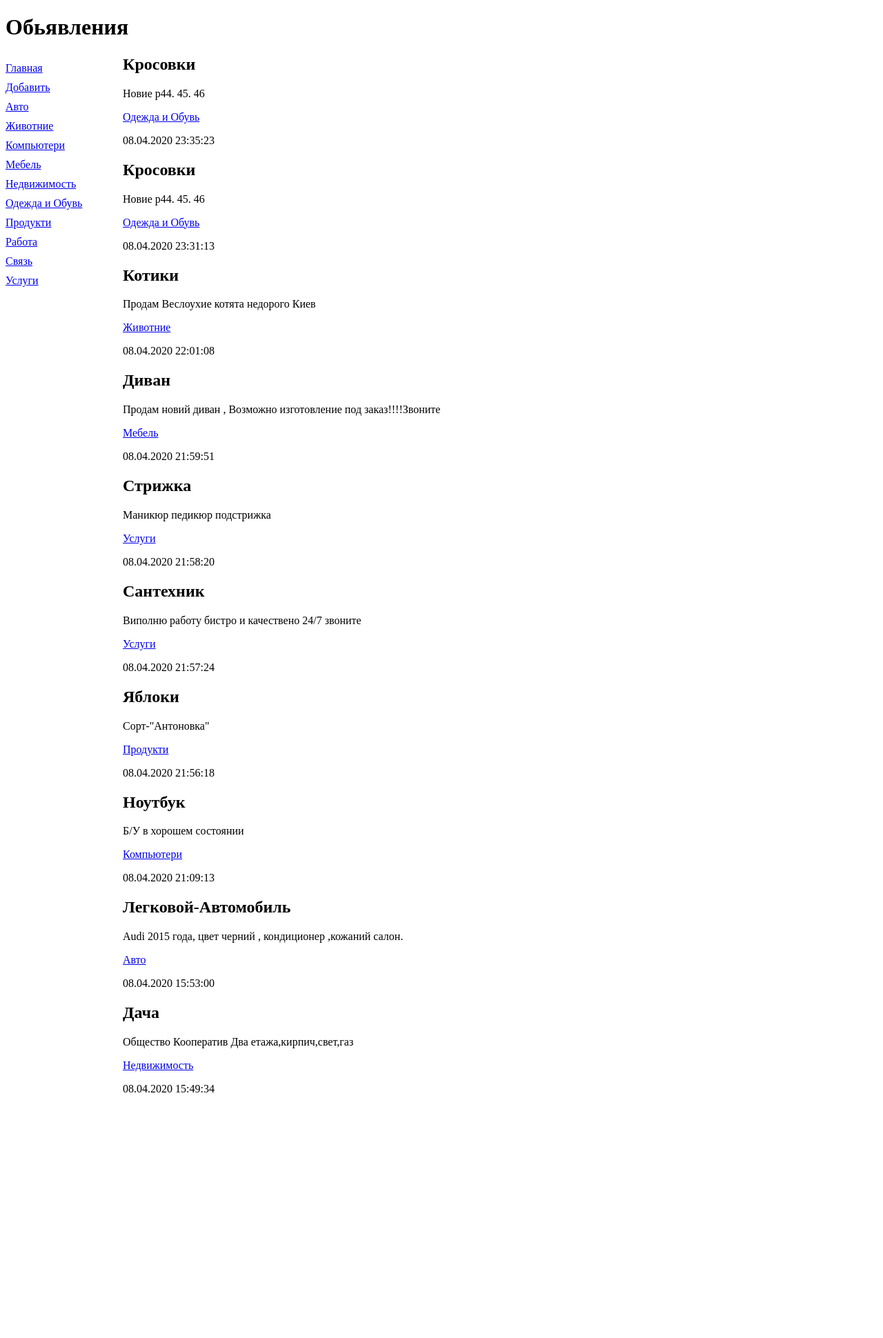
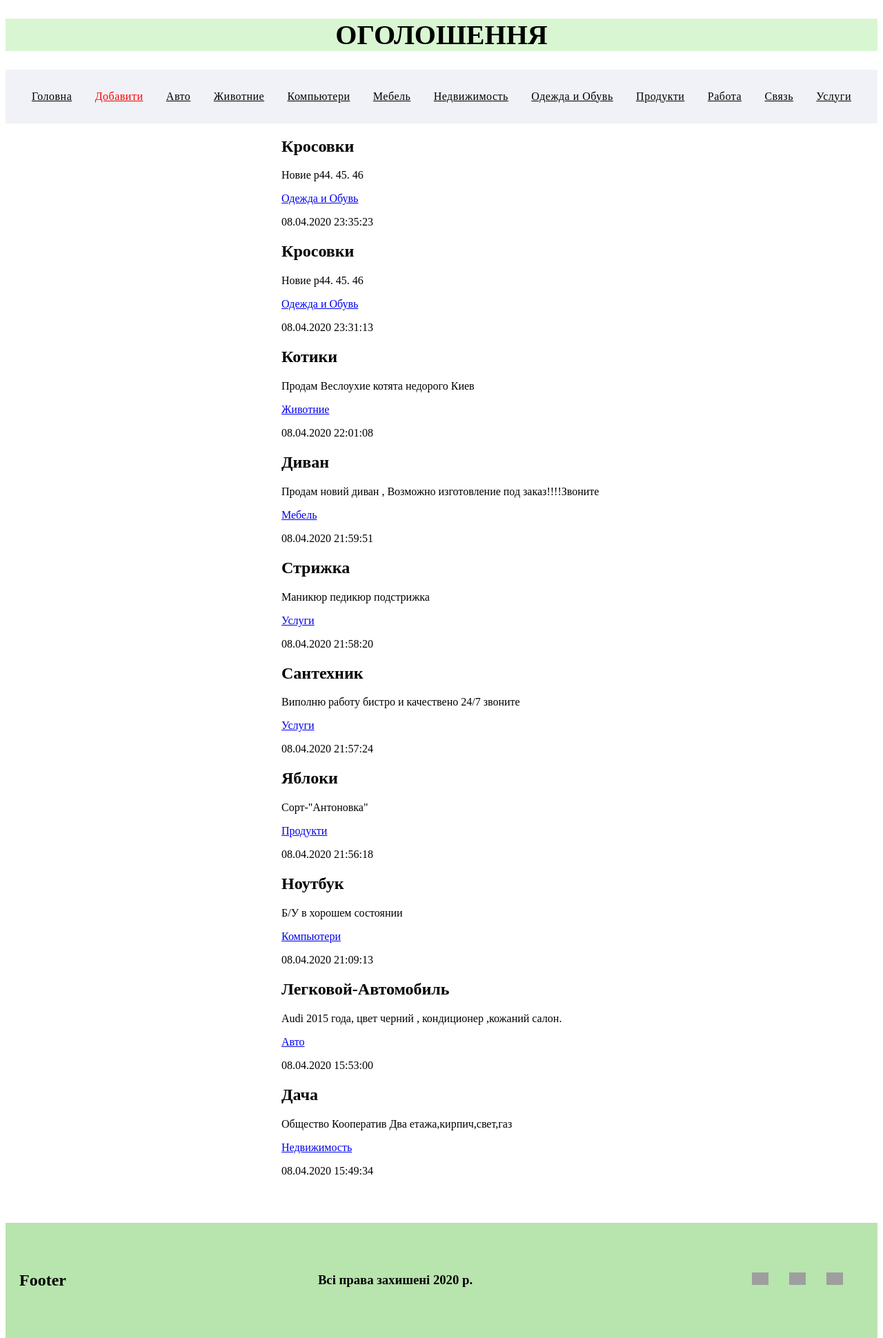
Before and after one commit to AndreyShevchenk0/simplesite, a Django app: page / in a window 1280 px wide. Shown: the whole page at 69% size. Before the commit the page ends 1584 px from the top, so only its background shows below. Run offline with Django 3.2, Linux system fonts and the light colour scheme; data comes from the database, SQL or seed files in the repository; grey boxes are pictures that could not be loaded.

Commit message:
ok 4 komit

```diff
--- a/bboard/static/bboard/style.css
+++ b/bboard/static/bboard/style.css
@@ -1,20 +1,99 @@
-header h2{
+/*@import url('https://fonts.googleapis.com/css?family=Poppins:400,500,600,700,800,900&display=swap');
+
+*{
+    margin: 0;
+    padding: 0;
+    font-family: 'Poppins','Times New Roman',sans-serif;
+}
+
+body{
+
+}
+*/
+
+
+header h1{
     font-size: 40px;
     text-transform: uppercase;
     text-align: center;
-    background: url("bg.jpg") left/auto 100% no-repeat;
+    background: #d9f6d2;
+    color: #000;
 }
 
 nav {
-    font-size: 16px;
-    width: 150px;
-    float: left;
+    padding: 0;
+    margin: 0;
+    background: #f0f2f8;  /* серий цвет */
+    padding-top: 20px;  /* сдвигаем  вниз на 20 px от верхнего края*/
+    padding-bottom: 20px;   /* сдвигаем  вверх  на 20 px от нижнего края*/
+    /**/
+    display: flex;/*вистраиваем елементи хедера нав в строку*/
+    padding-left: 3%;/*отступи от  левого края  на 3%*/
+    padding-right: 3%;  /*отступи от правого края  на 3%*/
+    align-items: center;/*текст стает в центре блока от краев верха и низа*/
+    letter-spacing: 0.5px;  /* интервал между символ.в елементе*/
+    justify-content: space-between;  /* Распределенное выравнивание Всех названий */
+    align-items: center;  /* Центрировать элементы в поперечной оси */
 }
 nav a{
     display: block;
     margin: 10px 0px;
+    color: #000;  /* цвет текста  Рубрик */
 }
 
 section{
-    margin-left: 170px;
+    margin-left: 400px;  /* отступ на 400 px от левого края */
 }
+
+.active{
+    color: red;  /* цвет текста форми добавления */
+}
+
+ /* Footer */
+.footer{
+    padding: 20px;
+    margin: 0;
+    position: relative;
+    top: 50px;  /* отступ футера от обьявлений */
+    text-align: center;
+    background: #b8e4ad;
+}
+
+.icons{  /*ГОРИЗОНТАЛЬНОЕ ВИРАВНИВАНИЕ*/
+    display: flex;  /* виравневает весь текст в одну минию */
+    justify-content: space-between;  /* Распределенное выравнивание  по горизонтали */
+    align-items: center;  /* Центрировать элементы в поперечной оси */
+    padding: 30px 0;  /* отступ в низ и верх */
+}
+.icons .sci,.icons .controls{
+    position: relative;
+    top: 0px; /* иконки вниз сам напис. */
+    display: flex;
+}
+
+.icons .sci li{
+    list-style: none;
+    margin-right: 30px;
+}
+
+.icons .sci li img{
+    display: inline-block;
+    max-width: 24px;
+    transition: 0.5s ease-in-out;
+}
+
+.icons .sci li:hover img{
+    transform: translateY(-10px);
+}
+
+.icons .controls li{
+    list-style: none;
+    margin-left: 20px;
+    cursor: pointer;
+    filter: invert(1);
+    transition: 0.5s ease-in-out;
+}
+
+.icons .controls li:hover{
+    opacity: 0.5;
+}
--- a/bboard/templates/layout/basic.html
+++ b/bboard/templates/layout/basic.html
@@ -7,23 +7,39 @@
     <meta name="viewport"
           content="width=device-width, user-scalable=no, initial-scale=1.0, maximum-scale=1.0, minimum-scale=1.0">
     <meta http-equiv="X-UA-Compatible" content="ie=edge">
+    <link rel="stylesheet" href="style.css">
     <link rel="stylesheet" type="text/css" href="{% static 'bboard/style.css' %}">
-    <title>Document</title>
+    <title>Дошка Оголошень</title>
 </head>
 <body>
+    <div class="topnav">
         <header>
-        <h1>Обьявления</h1>
+            <h1>Оголошення</h1>
         </header>
         <nav>
-        <a href="{% url 'index' %}">Главная</a>
-        <a href="{% url 'add' %}">Добавить</a>
+            <a href="{% url 'index' %}">Головна</a>
+            <a  class="active" href="{% url 'add' %}">Добавити</a>
             {% for rubric in rubrics %}
             <a href="{% url 'by_rubric' rubric.pk %}">{{ rubric.name }}</a>
             {% endfor %}
         </nav>
+
         <section>
             {% block content %}
             {% endblock %}
         </section>
+    </div>
+
+    <div class="footer">
+        <div class="icons">
+            <h2>Footer</h2>
+            <h3>Всі права захишені 2020 р.</h3>
+            <ul class="sci">
+                <li><a href="#"><img src="ICONS/Facebook.png"></a></li>
+                <li><a href="#"><img src="ICONS/twitter.png"></a></li>
+                <li><a href="#"><img src="ICONS/instagram.jpg"></a></li>
+            </ul>
+        </div>
+    </div>
 </body>
 </html>
```
Lines whose indentation alone changed are shown as unchanged.
